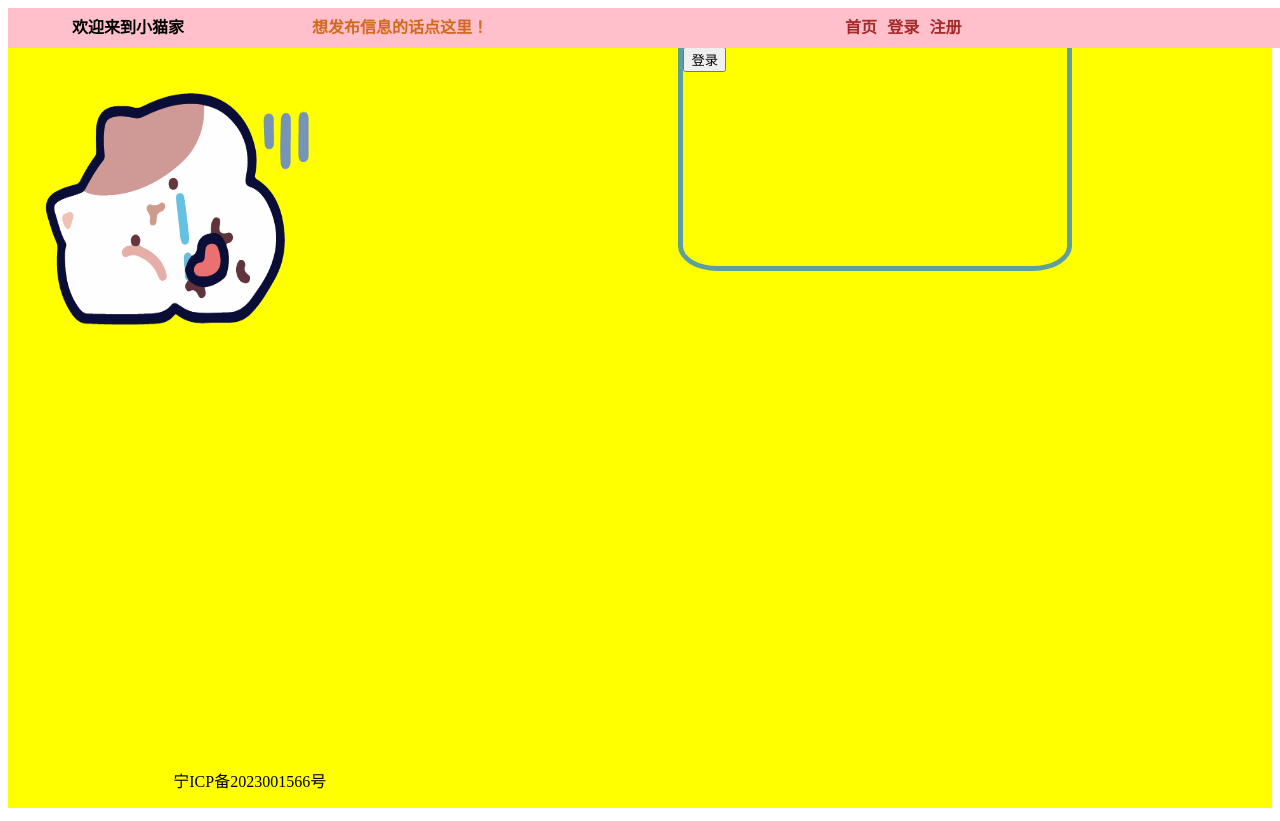
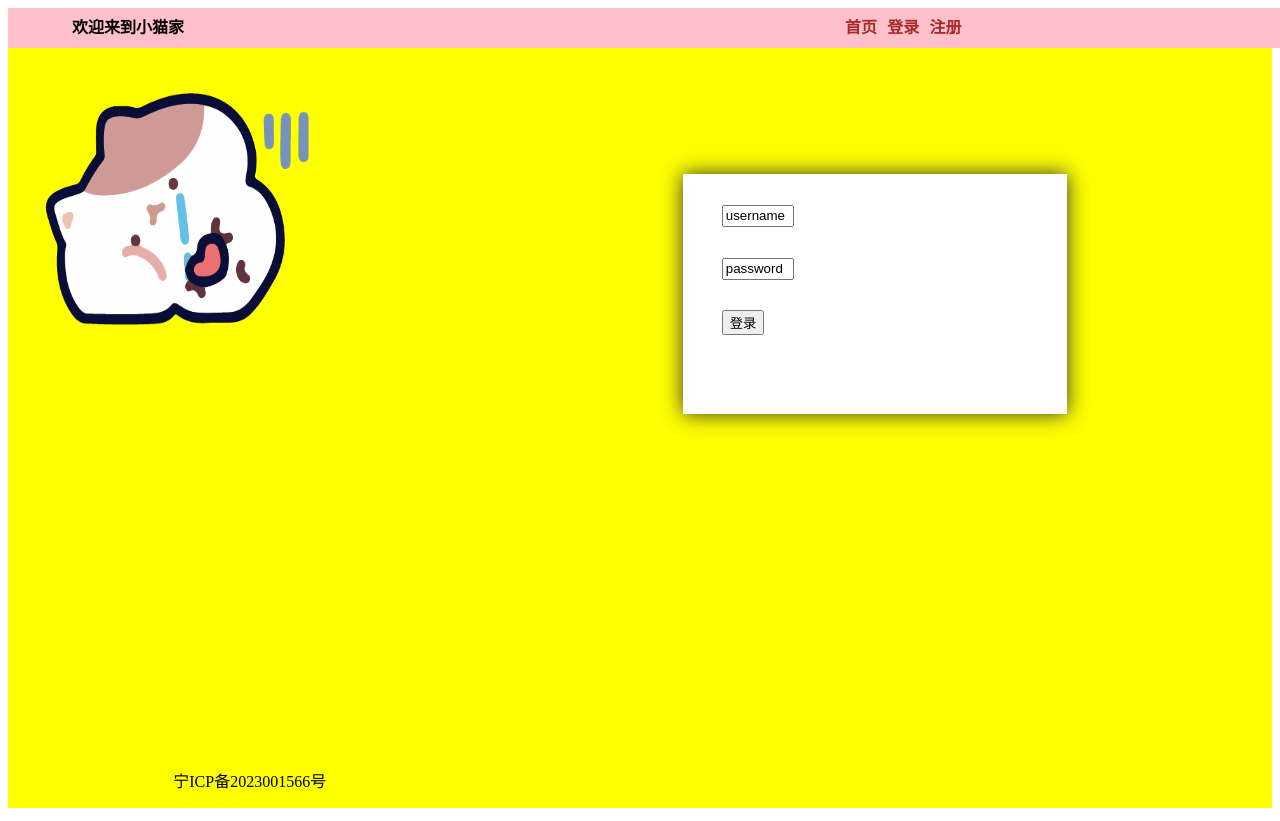
Before and after one commit to Seeunever/LittleCatHome, a Vue app: page /#/login in a window 1280 px wide. Built offline with nearby package versions, Linux system fonts and the light colour scheme.

Commit message:
增加文章发布功能

```diff
--- a/src/components/IndexHome.vue
+++ b/src/components/IndexHome.vue
@@ -8,7 +8,6 @@
                     <router-link class="tag" to="/login">登录</router-link>
                     <router-link class="tag" to="/register">注册</router-link>
                 </div>
-                <a class="go-to-write" v-on:click="goToWrite()">想发布信息的话点这里！</a>
             </nav>
             <div>
                 <router-view class="router-view"></router-view>
@@ -37,10 +36,6 @@
             clickSayHello:function(){
                 this.sayHello = "想喝点什么？"
             },
-            goToWrite:function(){
-                alert("goToWrite");
-                this.$router.push('/writeArticle');
-            }
         }
     }
 </script>
--- a/src/components/LoginForm.vue
+++ b/src/components/LoginForm.vue
@@ -1,9 +1,9 @@
 <template>
     <div>
-        <form class="login-form" id="login-register-info" onsubmit="return false">
-            <input type="text" name="username" v-model="username">
-            <input type="text" name="password" v-model="password">
-            <input type="button" v-on:click="submitLoginInfo()" value="登录">
+        <form class="login-form">
+            <div><input class="input" id="input-username" type="text" name="username" v-model="username"></div>
+            <div><input class="input" id="input-password" type="text" name="password" v-model="password"></div>
+            <div><input id="login-button" type="button" v-on:click="submitLoginInfo()" value="登录"></div>
         </form>
     </div>
 </template>
@@ -14,8 +14,8 @@
 
     const CryptoJS = require("crypto-js");
 
-    // var host = URL.URL_RELEASE;
-    var host = URL.URL_DEV;
+    var host = URL.URL_RELEASE;
+    // var host = URL.URL_DEV;
 
     export default {
         el:'#login-register-info',
@@ -47,7 +47,8 @@
                         let resInfo = JSON.parse(login.responseText);
                         console.log("login.responseText = ", login.responseText)
                         if(resInfo.resResult === '1'){
-                            router.push({name: 'writeArticle', params: { userId: resInfo.userId}});
+                            localStorage.setItem("isLoggedIn", true);
+                            router.push({name: 'userHome', params: { userId: resInfo.userId}});
                         }
                     }
                 }
@@ -62,11 +63,26 @@
 .login-form {
     width: 30vw;
     height: 30vh;
-    margin: auto;
+    margin-top: 20%;
+    margin-left: 25%;
     font-size: 5%;
-    color: blue;
-    border: 5px solid;
-    border-color: cadetblue;
-    border-radius: 10%;
+    background-color: white;
+    box-shadow:0px 0px 20px #333333;
+}
+.input{
+    width: 5vw;
+    height: 2vh;
+}
+#input-username{
+    margin-top: 8%;
+    margin-left: 10%;
+}
+#input-password{
+    margin-top: 8%;
+    margin-left: 10%;
+}
+#login-button{
+    margin-top: 8%;
+    margin-left: 10%;
 }
 </style>
--- a/src/components/RegisterForm.vue
+++ b/src/components/RegisterForm.vue
@@ -14,8 +14,8 @@
 
     const CryptoJS = require("crypto-js");
 
-    // var host = URL.URL_RELEASE;
-    var host = URL.URL_DEV;
+    var host = URL.URL_RELEASE;
+    // var host = URL.URL_DEV;
 
     export default {
         name: 'RigisterForm',
--- a/src/components/UserHome.vue
+++ b/src/components/UserHome.vue
@@ -1,17 +1,28 @@
 <template>
     <div>
         <a>{{id}}</a>
+        <div class="go-to-write" v-on:click="goToWrite()">想发布信息的话点这里！</div>
     </div>
 </template>
 
 <script>
+    import router from '@/router/router';
     export default {
         name: 'UserHome',
         props:['id'],
         components: {
+        },
+        methods: {
+            goToWrite:function(){
+                alert("goToWrite");
+                router.push({name: 'writeArticle', params: { userId: this.id}});
+            }
         }
     }
 </script>
 
 <style scoped>
+.go-to-write{
+    margin-top: 50%;
+}
 </style>
--- a/src/components/WriteArticle.vue
+++ b/src/components/WriteArticle.vue
@@ -1,7 +1,7 @@
 <template>
-
     <form>
         <label>请写文章</label>
+        <input type="text" id="write-title" v-model="title">
         <input type="text" id="write-article" v-model="article">
         <a @click="submitArticle()">提交文章</a>
     </form>
@@ -9,7 +9,8 @@
 
 <script>
     import URL from "../../APP_URL.js";
-    var host = URL.URL_DEV;
+    // var host = URL.URL_DEV;
+    var host = URL.URL_RELEASE;
 
     export default {
         name: 'WriteArticle',
@@ -21,6 +22,7 @@
         data() {
             return {
                 article: "article",
+                title: "title",
             }
         },
         methods: {
@@ -30,17 +32,33 @@
                 submit.setRequestHeader("Content-Type" , "text/plain");
                 var articleInfo = {
                     "task" : "submitArticle",
-                    "article" : this.article
+                    "article" : this.article,
+                    "title" : this.title,
+                    "writerId" : this.userId,
+                    "createTime" : new Date().toISOString().slice(0, 19).replace('T', ' '),
+                    "updateTime" : new Date().toISOString().slice(0, 19).replace('T', ' '),
                 };
                 submit.send(JSON.stringify(articleInfo));
+                submit.onreadystatechange = function(){
+                    if(this.readyState == 4 & this.status == 200){
+                        if(submit.responseText === '1'){
+                            alert("发布成功");
+                        }
+                    }
+                }
             }
         }
     }
 </script>
 
 <style scoped>
+#write-title{
+    margin-top: 10vh;
+}
 #write-article{
-    width: 60vh;
-    height: 80vw;
+    margin-top: 15vh;
+    margin-right: 5%;
+    width: 80%;
+    height: 50vh;
 }
 </style>
--- a/src/router/routes.js
+++ b/src/router/routes.js
@@ -18,21 +18,22 @@ const routes = [
                 component: RegisterForm,
             },
             {
+                name:"login",
                 path: 'login',
                 component: LoginForm,
-            }
+            },
+            {
+                name:"writeArticle",
+                path: 'writeArticle/:userId',
+                component: WriteArticle,
+                props: true
+            },
+            {
+                name:'userHome',
+                path: 'userHome/:userId',
+                component: UserHome,
+            },
         ]
-    },
-    {
-        name:'userHome',
-        path: '/userHome/:id',
-        component: UserHome,
-    },
-    {
-        name:"writeArticle",
-        path: '/writeArticle/:userId',
-        component: WriteArticle,
-        props: true
     }
 ]
 
```
Also changed, not shown: src/router/router.js (+18 -0 lines), 1 other file (tests, documents, lock files or other folders).
